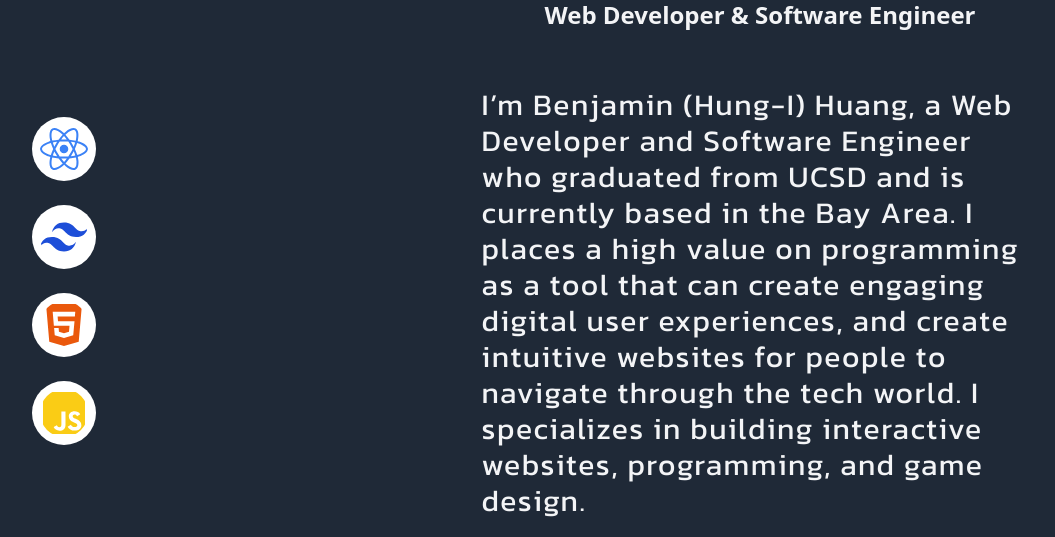
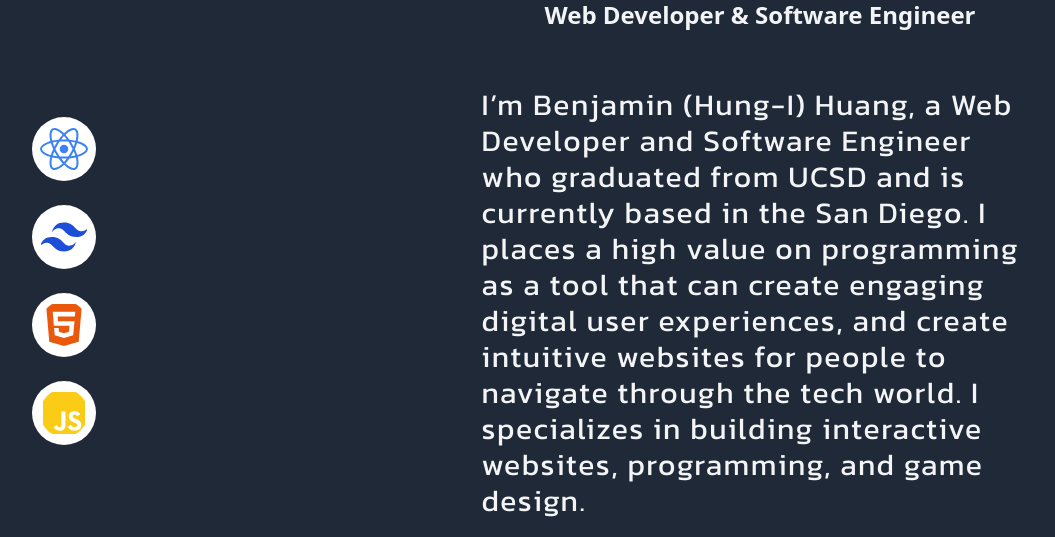
Before and after one commit to BenjaminnHuang/ReactPortfolio, a React (Vite) app: page / in a window 1280 px wide. Shown: the part 415-952 px from the top of the page, without its empty margins (0-1055 px from the left). Built offline with nearby package versions, Linux system fonts and the light colour scheme.

Commit message:
first commit

```diff
--- a/src/components/Intro.jsx
+++ b/src/components/Intro.jsx
@@ -18,7 +18,7 @@ const Intro = () => {
           </div>
 
           <div className=' md:text-xl mt-4 w-full text-start md:w-4/5 h-auto lg:w-3/5 p-6 font-Kanit lg:text-3xl tracking-wider leading-relaxed hover:bg-slate-700 duration-300 rounded-lg'>
-          I’m Benjamin (Hung-I) Huang, a Web Developer and Software Engineer who graduated from UCSD and is currently based in the Bay Area. I places a high value on programming
+          I’m Benjamin (Hung-I) Huang, a Web Developer and Software Engineer who graduated from UCSD and is currently based in the San Diego. I places a high value on programming
            as a tool that can create engaging digital user experiences, and create intuitive websites for people to navigate through the tech world. I specializes in building interactive
            websites, programming, and game design.
           </div>
```
